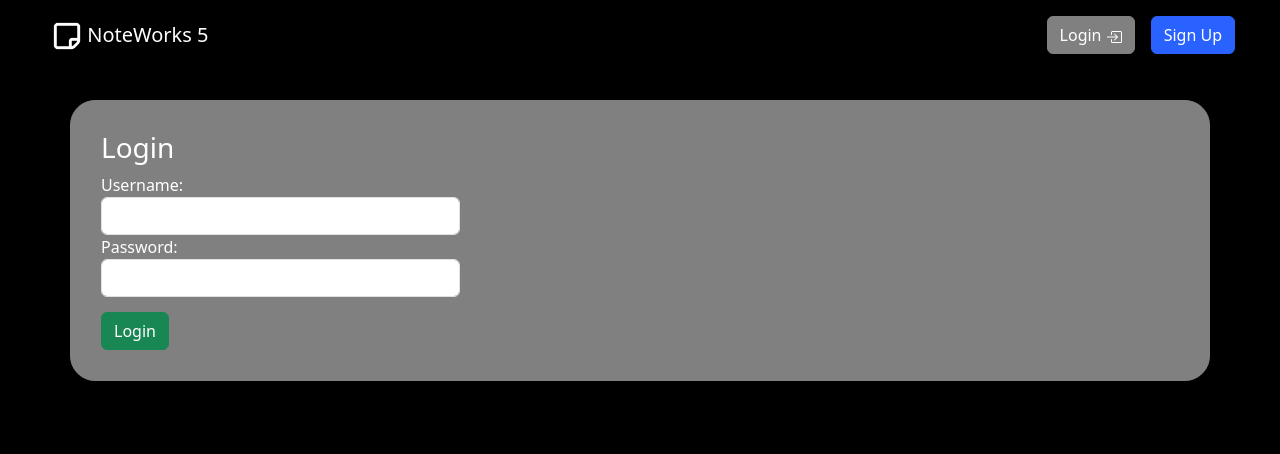
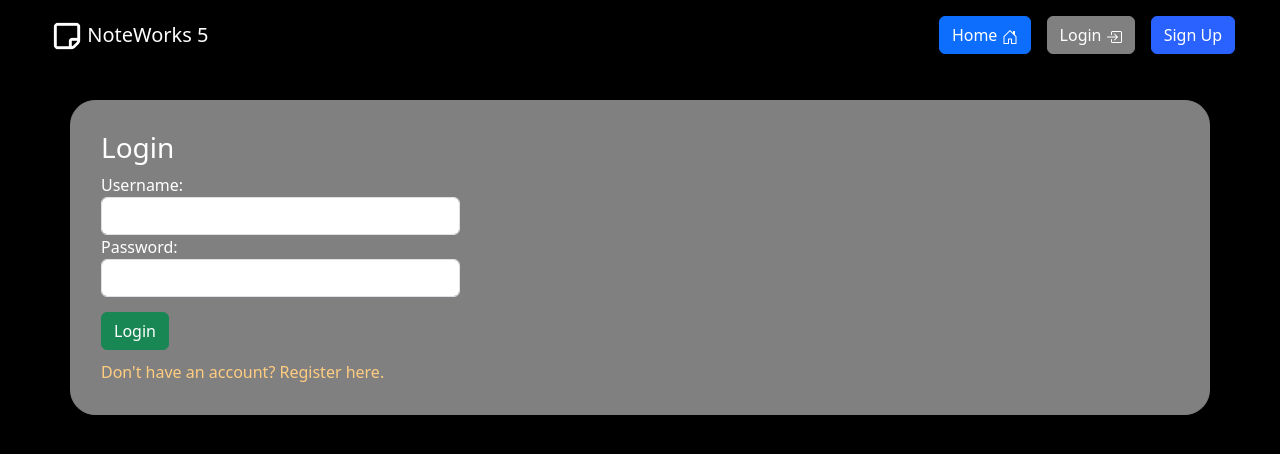
Before and after one commit to IsaaMaster/NoteWorks, a Django app: page /login in a window 1280 px wide. Shown: the top 454 px of the page. Run offline with Django 4.2, Linux system fonts and the light colour scheme.

Commit message:
cummalative updates

```diff
--- a/loginbasic/models.py
+++ b/loginbasic/models.py
@@ -17,3 +17,5 @@ class Folder(models.Model):
     title = models.CharField(max_length=50)
     folder = models.IntegerField(default=0)
     owner = models.ForeignKey(settings.AUTH_USER_MODEL, on_delete=models.CASCADE)
+    def __str__(self):
+        return self.title
--- a/loginbasic/static/app/front.css
+++ b/loginbasic/static/app/front.css
@@ -138,3 +138,10 @@
   border: 1px solid grey;
   margin-top:30px;
 }
+
+
+.credentialsAlt{
+  padding-top: 15px;
+  color: var(--secondary-color-2);
+  text-decoration: none;
+}
--- a/loginbasic/templates/app/base.html
+++ b/loginbasic/templates/app/base.html
@@ -25,6 +25,16 @@
             </button>
             <div class="collapse navbar-collapse" id="menuItems">
                 <ul class = "navbar-nav ms-auto mb-2 mb-lg-0">
+                    <li class = "nav-item">
+                        <a href= "{%url 'home' %}" class = "navbarm nav-link active" aria-current="page">
+                            <button type="button" class="btn btn-primary customBtn button1">
+                                Home
+                                <svg xmlns="http://www.w3.org/2000/svg" width="16" height="16" fill="currentColor" class="bi bi-house-door" viewBox="0 0 16 16">
+                                    <path d="M8.354 1.146a.5.5 0 0 0-.708 0l-6 6A.5.5 0 0 0 1.5 7.5v7a.5.5 0 0 0 .5.5h4.5a.5.5 0 0 0 .5-.5v-4h2v4a.5.5 0 0 0 .5.5H14a.5.5 0 0 0 .5-.5v-7a.5.5 0 0 0-.146-.354L13 5.793V2.5a.5.5 0 0 0-.5-.5h-1a.5.5 0 0 0-.5.5v1.293L8.354 1.146ZM2.5 14V7.707l5.5-5.5 5.5 5.5V14H10v-4a.5.5 0 0 0-.5-.5h-3a.5.5 0 0 0-.5.5v4H2.5Z"/>
+                                  </svg>
+                            </button>
+                        </a>
+                    </li>
                     <li class="nav-item">
                         <a href= "{% url 'loginpage' %}" class="navbarm nav-link active">
                             <button type="button" class="btn btn-secondary loginButton">
--- a/loginbasic/templates/app/login.html
+++ b/loginbasic/templates/app/login.html
@@ -23,12 +23,13 @@
                                 <input name="password" type="password" class="form-control" />
                             </div>
                         </div>
-                        <div class="col-md-6 col-md-offset-4" style="margin-top:15px">
+                        <div class="col-md-6 col-md-offset-4" style="margin:15px 0px 10px 0px">
                             <input name="login" type="submit" value="Login" class="btn btn-success button2" /> &nbsp;
                         </div>
                     </div>
                 </div>
             </div>
         </form>
+        <a class = "credentialsAlt" href="{% url 'register' %}">Don't have an account? Register here.</a>
     </div>
 {% endblock %}
--- a/loginbasic/templates/app/register.html
+++ b/loginbasic/templates/app/register.html
@@ -54,12 +54,13 @@
                                 {{ form.phone_number }}
                             </div>
                         </div>
-                        <div class="col-md-6 col-md-offset-4" style="margin-top: 10px">
+                        <div class="col-md-6 col-md-offset-4" style="margin: 15px 0px 10px 0px">
                             <input type="submit" value="Register" class="btn btn-success">
                         </div>
                     </div>
                 </div>
             </div>
         </form>
+        <a class = "credentialsAlt" href = "{%url 'loginpage' %}">Already have an account? Login here.</a>
     </div>
 {% endblock %}
```
Also changed, not shown: db.sqlite3, 1 other file.
